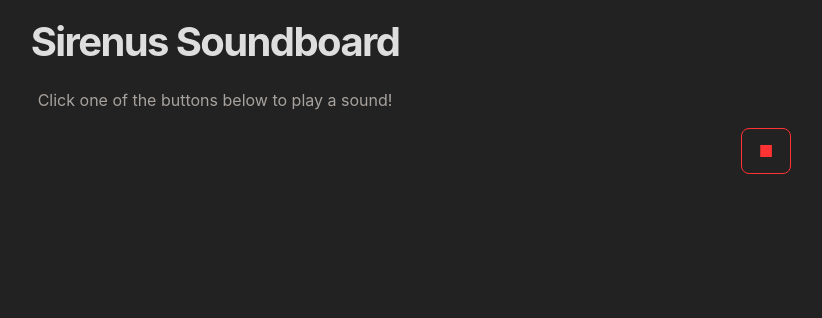
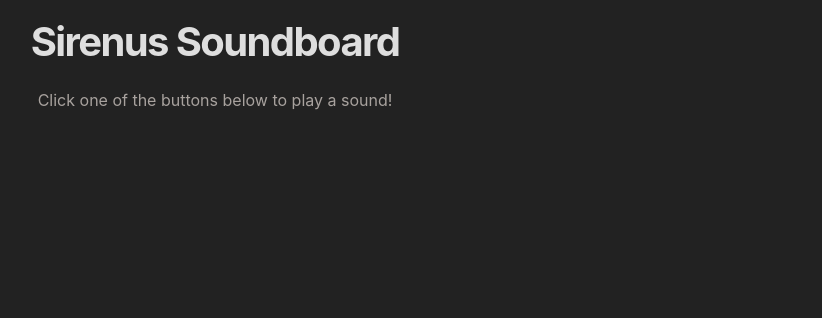
Before and after one commit to apesoda/sirenus, a Flask app: template templates/index.html in a window 1280 px wide. Shown: the top 318 px of the page, without its empty margins (425-1247 px from the left). Run offline with Flask 3, Linux system fonts and the light colour scheme; the template is opened without the code that fills it, so the values that code supplies are empty.

Commit message:
turned off the killswitch by default, will be on once it's not as messy

```diff
--- a/static/style.css
+++ b/static/style.css
@@ -110,7 +110,7 @@ button:hover {
 }
 
 .stop-container {
-    display: flex;
+    display: none;
     justify-content: end;
     align-items: flex-start;
     flex-wrap: wrap;
```
